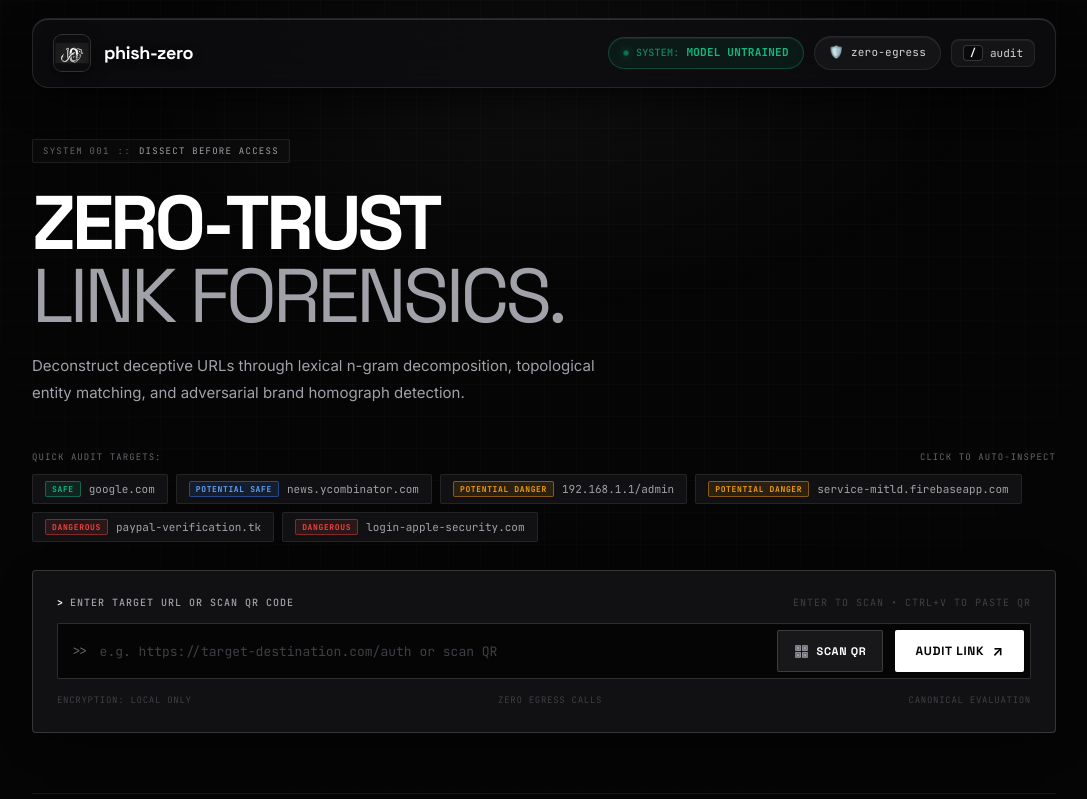
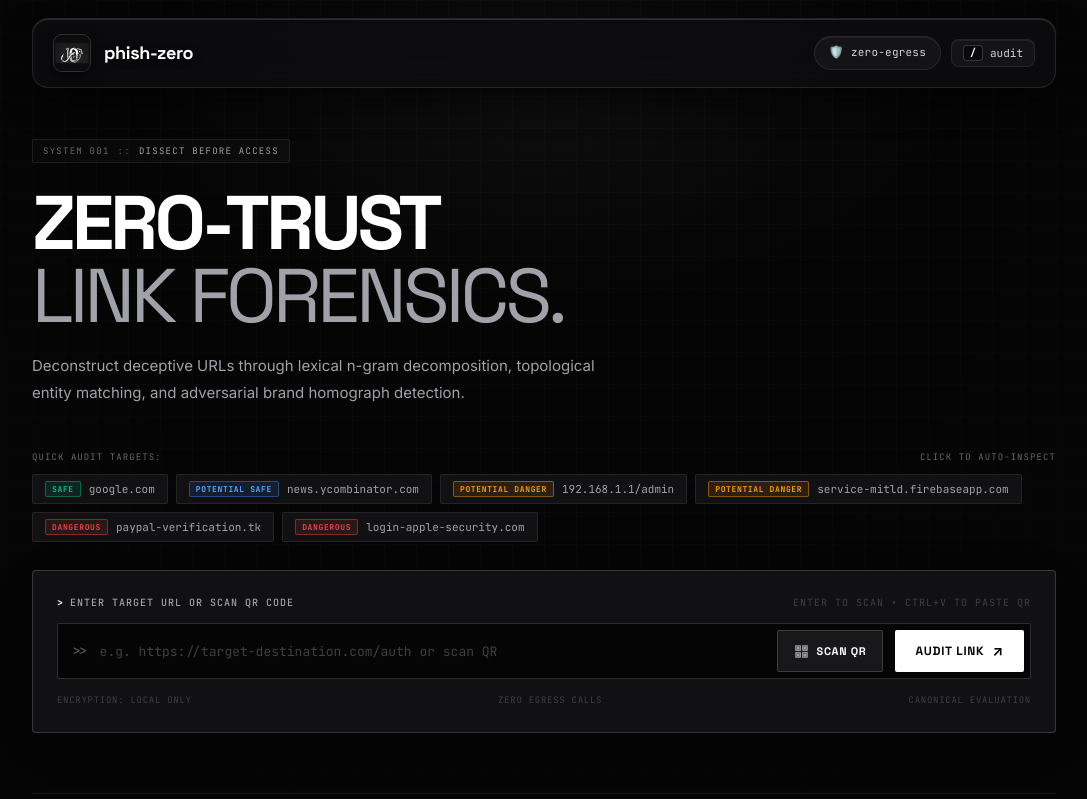
Before and after one commit to securitygeek15/phish-zero, a Flask app: page / in a window 1280 px wide. Shown: the top 799 px of the page, without its empty margins (96-1183 px from the left). Run offline with Flask 3, Linux system fonts and the light colour scheme.

Commit message:
style: remove blinking system status pill from navbar

```diff
--- a/static/app.js
+++ b/static/app.js
@@ -58,13 +58,17 @@ async function refreshEngineHealth() {
     const health = await response.json();
     const latency = Math.round(performance.now() - startTime);
 
-    if (health.model_loaded) {
-      systemStatusText.textContent = `ONLINE [${latency}ms]`;
-    } else {
-      systemStatusText.textContent = "MODEL UNTRAINED";
+    if (systemStatusText) {
+      if (health.model_loaded) {
+        systemStatusText.textContent = `ONLINE [${latency}ms]`;
+      } else {
+        systemStatusText.textContent = "MODEL UNTRAINED";
+      }
     }
   } catch {
-    systemStatusText.textContent = "API OFFLINE";
+    if (systemStatusText) {
+      systemStatusText.textContent = "API OFFLINE";
+    }
   }
 }
 
--- a/templates/index.html
+++ b/templates/index.html
@@ -12,7 +12,7 @@
   <link rel="preconnect" href="https://fonts.googleapis.com">
   <link rel="preconnect" href="https://fonts.gstatic.com" crossorigin>
   <link href="https://fonts.googleapis.com/css2?family=Inter:wght@300;400;500;600;700&family=JetBrains+Mono:ital,wght@0,300;0,400;0,500;0,700;1,400&family=Space+Grotesk:wght@400;500;600;700&display=swap" rel="stylesheet">
-  <link rel="stylesheet" href="{{ url_for('static', filename='style.css') }}?v=3.0">
+  <link rel="stylesheet" href="{{ url_for('static', filename='style.css') }}?v=4.0">
 </head>
 <body class="theme-monochrome">
   <div class="ambient-grid" aria-hidden="true"></div>
@@ -29,11 +29,6 @@
       </div>
 
       <div class="nav-telemetry">
-        <div class="glass-pill status-pill" title="Local Inference Engine Status">
-          <span class="live-dot" aria-hidden="true"></span>
-          <span class="pill-dim">SYSTEM:</span>
-          <span id="system-status" class="pill-bold">ONLINE</span>
-        </div>
         <div class="glass-pill hide-mobile" title="100% Offline Zero-Egress Forensics">
           <span class="pill-icon">🛡️</span>
           <span>zero-egress</span>
@@ -631,7 +626,7 @@
     <span id="toast-message" class="toast-message">COPIED TO CLIPBOARD</span>
   </div>
 
-  <script src="{{ url_for('static', filename='jsqr.min.js') }}"></script>
-  <script src="{{ url_for('static', filename='app.js') }}"></script>
+  <script src="{{ url_for('static', filename='jsqr.min.js') }}?v=4.0"></script>
+  <script src="{{ url_for('static', filename='app.js') }}?v=4.0"></script>
 </body>
 </html>
```
Also changed, not shown: xai_explainer.py (line endings or trailing spaces).
